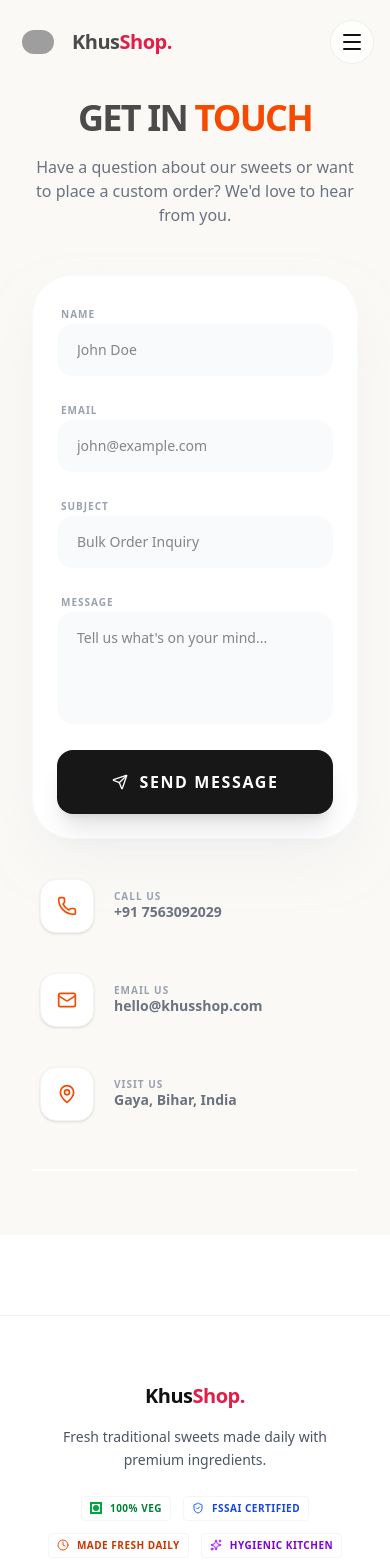
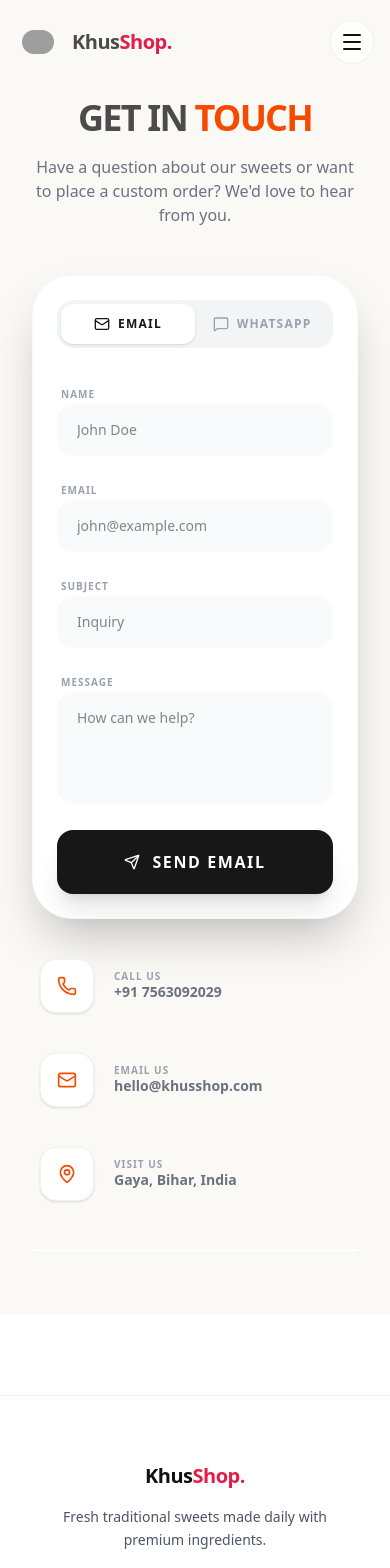
Before and after one commit to md-faizanahmad/sweets-shop, a Next.js app: page /contact in a window 390 px wide. Shown: the top 1568 px of the page. Built offline with nearby package versions, Linux system fonts and the light colour scheme; grey boxes are pictures that could not be loaded.

Commit message:
feat: features Contact.tsx

```diff
--- a/src/features/contact/Contact.tsx
+++ b/src/features/contact/Contact.tsx
@@ -1,133 +1,39 @@
 "use client";
-
 import { useState } from "react";
-import { motion, AnimatePresence } from "framer-motion";
-import { Mail, Phone, MapPin, Send, CheckCircle2 } from "lucide-react";
-import { Location } from "@/components/ui/Location"; // Using your previous map logic
-import FormInput from "./FormInput";
-import ContactMethod from "./ContactMethod";
-import { contactConfig } from "./contact.config";
+import ContactInfo from "./ContactInfo";
+import ContactForm from "./ContactForm";
+import SuccessModal from "./SuccessModal";
+import ContactHeader from "./ContactHeader";
 
 export default function Contact() {
   const [isSubmitted, setIsSubmitted] = useState(false);
 
-  const handleSubmit = (e: React.FormEvent) => {
-    e.preventDefault();
+  const handleSuccess = () => {
     setIsSubmitted(true);
-    // Auto-close modal after 3 seconds
-    setTimeout(() => setIsSubmitted(false), 3000);
+    // Auto-close modal after 4 seconds
+    setTimeout(() => setIsSubmitted(false), 4000);
   };
 
   return (
-    <main className="min-h-screen pt-24 md:pt-32 pb-16 px-4 md:px-6 bg-[#FAF9F6]">
+    <main className="min-h-screen pt-24 md:pt-22 pb-16 px-4 md:px-6 bg-[#FAF9F6]">
       <div className="container mx-auto max-w-6xl">
-        {/* Header */}
-        <div className="mb-12 md:mb-16 text-center">
-          <motion.h1
-            initial={{ opacity: 0, y: 20 }}
-            animate={{ opacity: 1, y: 0 }}
-            className="text-4xl md:text-6xl font-black uppercase tracking-tighter text-[#4c4a4a]"
-          >
-            {contactConfig.title}{" "}
-            <span className="text-orange-600">{contactConfig.titleAccent}</span>
-          </motion.h1>
-          <p className="mt-4 text-gray-500 max-w-xl mx-auto font-medium">
-            {contactConfig.description}
-          </p>
-        </div>
+        {/* Part 1: Header */}
+        <ContactHeader />
 
         <div className="grid grid-cols-1 lg:grid-cols-2 gap-8 md:gap-16 items-start">
-          {/* Left Side: Info & Map */}
-          <div className="space-y-10 order-2 lg:order-1">
-            <div className="grid grid-cols-1 sm:grid-cols-2 lg:grid-cols-1 gap-6">
-              {contactConfig.methods.map((method, idx) => (
-                <ContactMethod
-                  key={idx}
-                  icon={
-                    idx === 0 ? <Phone /> : idx === 1 ? <Mail /> : <MapPin />
-                  }
-                  {...method}
-                />
-              ))}
-            </div>
+          {/* Part 2: Left Side (Info & Map) */}
+          <ContactInfo />
 
-            {/* Injected your Location component here */}
-            <div className="rounded-3xl overflow-hidden shadow-xl border border-white">
-              <Location />
-            </div>
-          </div>
-
-          {/* Right Side: Form */}
-          <motion.div
-            initial={{ opacity: 0, scale: 0.95 }}
-            animate={{ opacity: 1, scale: 1 }}
-            className="bg-white rounded-[2.5rem] p-6 md:p-10 shadow-2xl shadow-gray-200/50 border border-gray-50 order-1 lg:order-2"
-          >
-            <form onSubmit={handleSubmit} className="space-y-5">
-              <div className="grid grid-cols-1 md:grid-cols-2 gap-5">
-                <FormInput label="Name" placeholder="John Doe" required />
-                <FormInput
-                  label="Email"
-                  type="email"
-                  placeholder="john@example.com"
-                  required
-                />
-              </div>
-              <FormInput label="Subject" placeholder="Bulk Order Inquiry" />
-              <div className="space-y-2">
-                <label className="text-[10px] font-black uppercase tracking-widest text-gray-400 ml-1">
-                  Message
-                </label>
-                <textarea
-                  rows={4}
-                  required
-                  className="w-full px-5 py-4 rounded-2xl bg-gray-50 border-none focus:ring-2 focus:ring-orange-500 outline-none transition-all resize-none text-sm"
-                  placeholder="Tell us what's on your mind..."
-                />
-              </div>
-
-              <motion.button
-                whileHover={{ scale: 1.02 }}
-                whileTap={{ scale: 0.98 }}
-                type="submit"
-                className="w-full flex items-center justify-center gap-3 py-5 rounded-2xl font-black uppercase tracking-widest bg-neutral-900 text-white shadow-xl hover:bg-black transition-all"
-              >
-                <Send className="w-4 h-4" />
-                Send Message
-              </motion.button>
-            </form>
-          </motion.div>
+          {/* Part 3: Right Side (Tabbed Form) */}
+          <ContactForm onSuccess={handleSuccess} />
         </div>
       </div>
 
-      {/* Success Modal */}
-      <AnimatePresence>
-        {isSubmitted && (
-          <motion.div
-            initial={{ opacity: 0 }}
-            animate={{ opacity: 1 }}
-            exit={{ opacity: 0 }}
-            className="fixed inset-0 z-100 flex items-center justify-center bg-black/60 backdrop-blur-sm px-6"
-          >
-            <motion.div
-              initial={{ scale: 0.9, y: 20 }}
-              animate={{ scale: 1, y: 0 }}
-              exit={{ scale: 0.9, y: 20 }}
-              className="bg-white rounded-[3rem] p-10 max-w-sm w-full text-center shadow-2xl"
-            >
-              <div className="w-20 h-20 bg-green-100 text-green-600 rounded-full flex items-center justify-center mx-auto mb-6">
-                <CheckCircle2 className="w-10 h-10" />
-              </div>
-              <h3 className="text-2xl font-black text-neutral-900 mb-2">
-                Sweet Success!
-              </h3>
-              <p className="text-gray-500 font-medium">
-                Your message has been sent. We&apos;ll get back to you shortly.
-              </p>
-            </motion.div>
-          </motion.div>
-        )}
-      </AnimatePresence>
+      {/* Part 4: Success Modal Overlay */}
+      <SuccessModal
+        isOpen={isSubmitted}
+        onClose={() => setIsSubmitted(false)}
+      />
     </main>
   );
 }
--- /dev/null
+++ b/src/features/contact/ContactHeader.tsx
@@ -0,0 +1,21 @@
+"use client";
+import { motion } from "framer-motion";
+import { contactConfig } from "./contact.config";
+
+export default function ContactHeader() {
+  return (
+    <div className="mb-12 md:mb-16 text-center">
+      <motion.h1
+        initial={{ opacity: 0, y: 20 }}
+        animate={{ opacity: 1, y: 0 }}
+        className="text-4xl md:text-6xl font-black uppercase tracking-tighter text-[#4c4a4a]"
+      >
+        {contactConfig.title}{" "}
+        <span className="text-orange-600">{contactConfig.titleAccent}</span>
+      </motion.h1>
+      <p className="mt-4 text-gray-500 max-w-xl mx-auto font-medium">
+        {contactConfig.description}
+      </p>
+    </div>
+  );
+}
```
